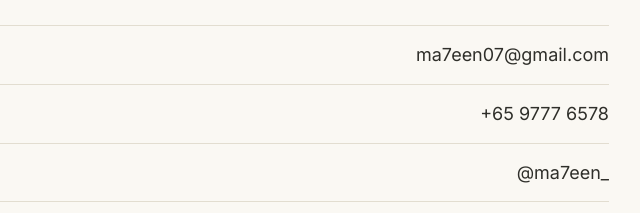
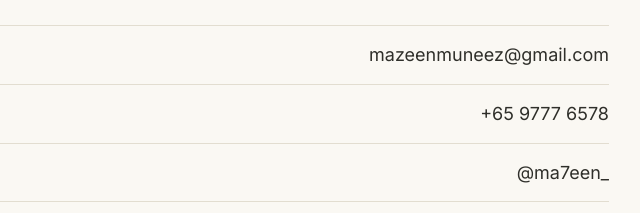
Before and after one commit to ma7een07-jpg/Mazeen-Muneez, a plain HTML site: page voiceover.html in a window 1280 px wide. Shown: the part 2255-2468 px from the top of the page, 539-1179 px from the left. Drawn offline with nearby package versions, Linux system fonts and the light colour scheme; a script that the page names is missing.

Commit message:
Update voiceover.html

```diff
--- a/voiceover.html
+++ b/voiceover.html
@@ -85,7 +85,7 @@
     <p class="section-label">Get in touch</p>
     <h2 class="contact-heading">Let's create something amazing together.</h2>
     <ul class="contact-list">
-      <li><span>Email</span><a href="mailto:ma7een07@gmail.com">ma7een07@gmail.com</a></li>
+      <li><span>Email</span><a href="mailto:mazeenmuneez@gmail.com">mazeenmuneez@gmail.com</a></li>
       <li><span>Phone</span><a href="https://wa.me/6597776578" target="_blank" rel="noopener">+65 9777 6578</a></li>
       <li><span>Instagram</span><a href="https://instagram.com/ma7een_">@ma7een_</a></li>
       <li><span>TikTok</span><a href="https://tiktok.com/@mazeen_muneez">@mazeen_muneez</a></li>
```
